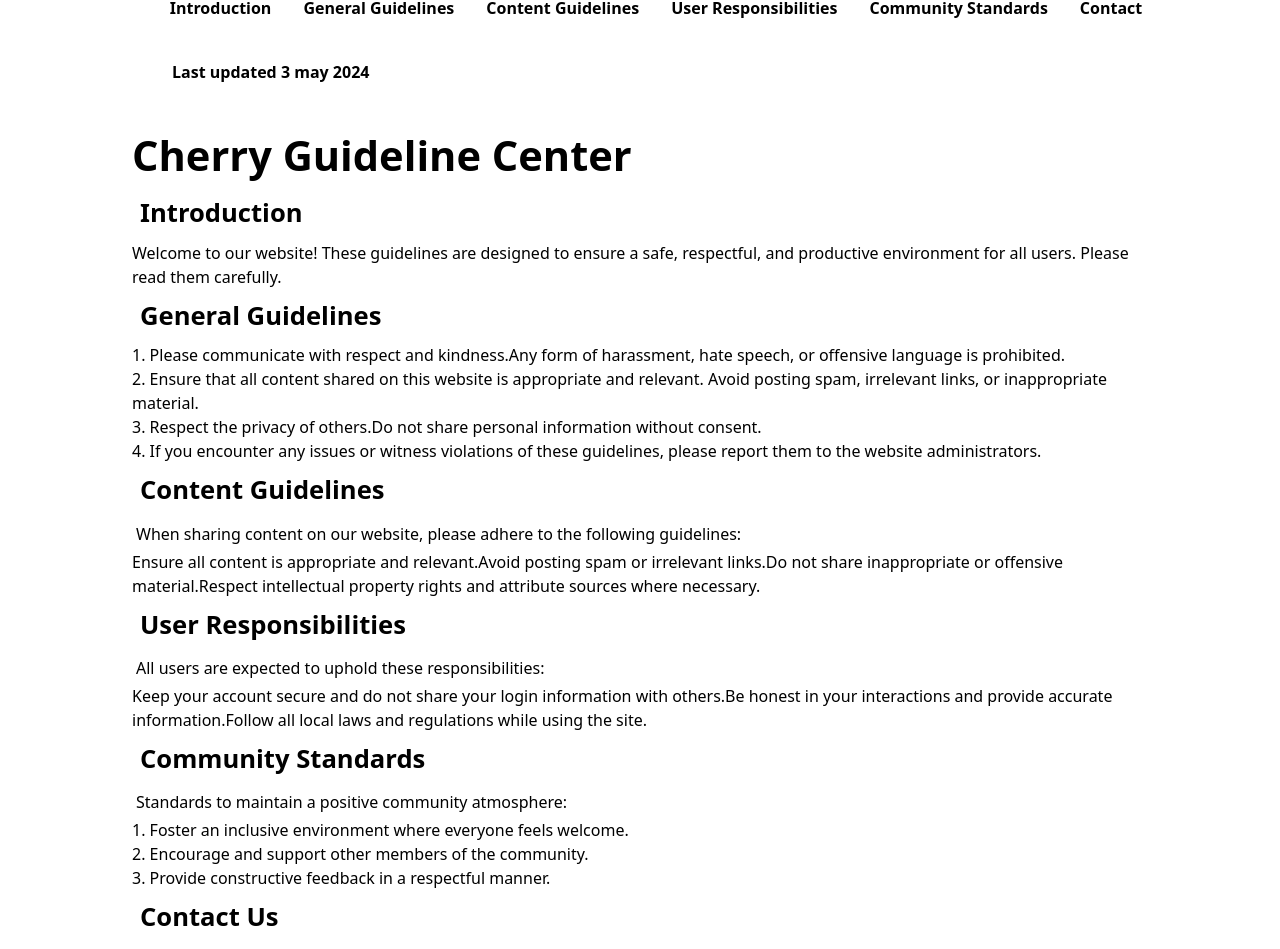
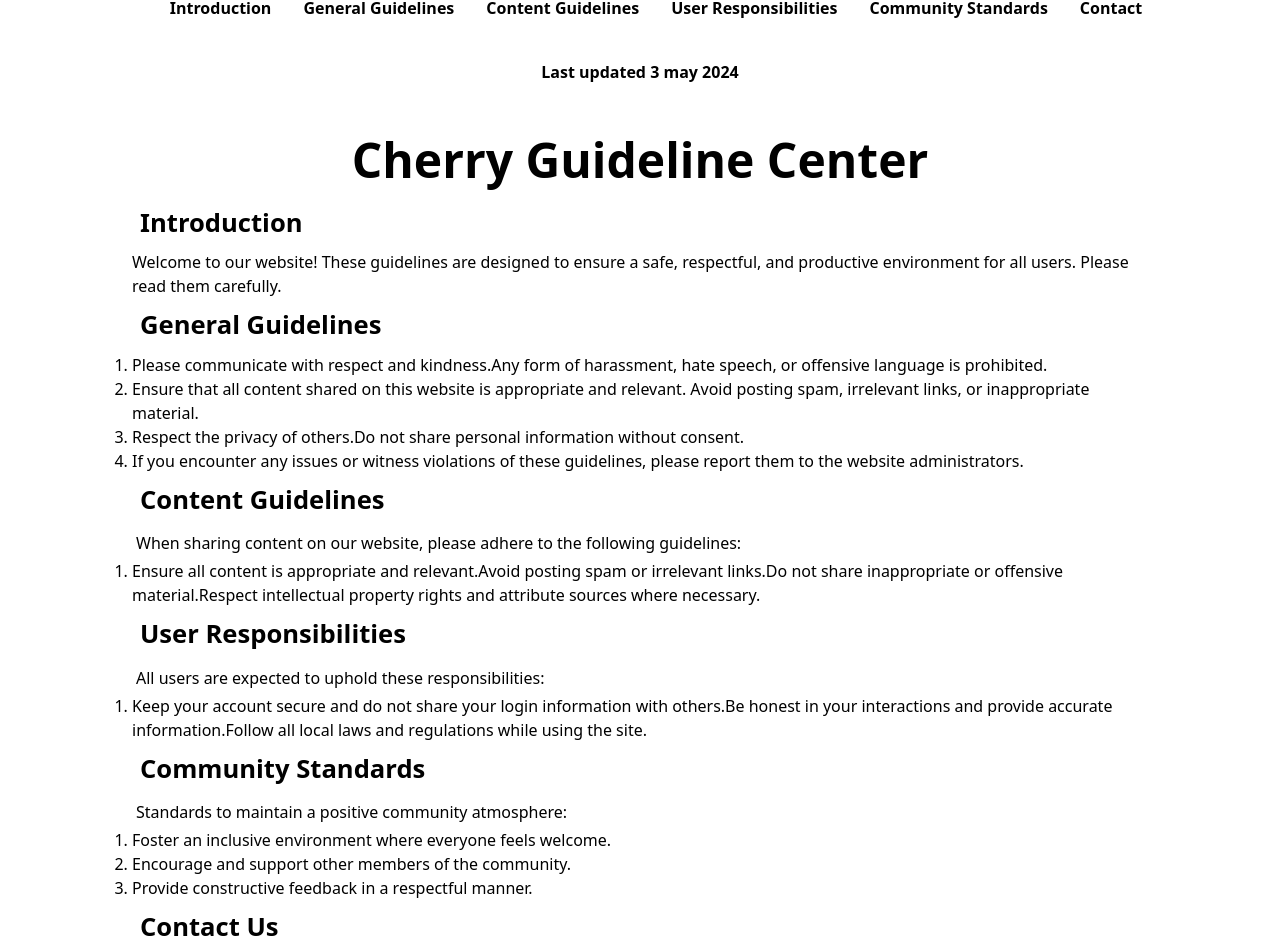
Before and after one commit to mphatsoadamson/Cherry, a React (Create React App) app: page /GuideLine in a window 1280 px wide. Shown: the part 99-1048 px from the top of the page. Built offline with nearby package versions, Linux system fonts and the light colour scheme.

Commit message:
update guideline

```diff
--- a/src/pages/Guidelines/Guidelines.jsx
+++ b/src/pages/Guidelines/Guidelines.jsx
@@ -14,44 +14,53 @@ export default function Guidelines(){
                 <li><a href="#contact">Contact</a></li>
             </ul>
         </nav>
-                <p className="p-10 font-semibold">Last updated 3 may 2024</p>
-                <h1 className="color: rgb(185 28 28); font-bold text-[2.6rem] P-3"> Cherry Guideline Center</h1>
+                <p className="p-10 font-semibold text-center">Last updated 3 may 2024</p>
+                <h1 className="color: rgb(185 28 28); font-bold text-[3rem] P-3 text-center"> Cherry Guideline Center</h1>
 
         <section id="introduction">
-            <h2 className="font-semibold text-[1.6rem] text-align:center; p-2">Introduction</h2>
+            <h2 className="font-semibold text-[1.6rem] text-left p-2">Introduction</h2>
             <p>Welcome to our website! These guidelines are designed to ensure a safe, respectful, and productive environment for all users. Please read them carefully.</p>
         </section>
 
         <section id="general-guidelines">
-            <h2 className="font-semibold text-[1.6rem] text-align:center; p-2">General Guidelines</h2>
-            <p>1. Please communicate with respect and kindness.Any form of harassment, hate speech, or offensive language is prohibited.</p>
-            <p>2. Ensure that all content shared on this website is appropriate and relevant. Avoid posting spam, irrelevant links, or inappropriate material.</p>
-            <p>3. Respect the privacy of others.Do not share personal information without consent.</p>
-            <p>4. If you encounter any issues or witness violations of these guidelines, please report them to the website administrators.</p>
+            <h2 className="font-semibold text-[1.6rem] text-left p-2">General Guidelines</h2>
+            <ol className="list-decimal">
+                <li>Please communicate with respect and kindness.Any form of harassment, hate speech, or offensive language is prohibited.</li>
+                <li>Ensure that all content shared on this website is appropriate and relevant. Avoid posting spam, irrelevant links, or inappropriate material.</li>
+                <li>Respect the privacy of others.Do not share personal information without consent.</li>
+                <li>If you encounter any issues or witness violations of these guidelines, please report them to the website administrators.</li>
+            </ol>
         </section>
 
         <section id="content-guidelines">
-            <h2 className="font-semibold text-[1.6rem] text-align:center; p-2">Content Guidelines</h2>
+            <h2 className="font-semibold text-[1.6rem] text-left p-2">Content Guidelines</h2>
             <p className="p-1 font-medium">When sharing content on our website, please adhere to the following guidelines:</p>
-                <p>Ensure all content is appropriate and relevant.Avoid posting spam or irrelevant links.Do not share inappropriate or offensive material.Respect intellectual property rights and attribute sources where necessary.</p>
-            </section>
+            <ol className="list-decimal">
+                <li>Ensure all content is appropriate and relevant.Avoid posting spam or irrelevant links.Do not share inappropriate or offensive material.Respect intellectual property rights and attribute sources where necessary.</li>
+            </ol>
+                </section>
 
         <section id="user-responsibilities">
-            <h2 className="font-semibold text-[1.6rem] text-align:center; p-2">User Responsibilities</h2>
+            <h2 className="font-semibold text-[1.6rem] text-left p-2">User Responsibilities</h2>
             <p className="p-1 font-medium">All users are expected to uphold these responsibilities:</p>
-                <p>Keep your account secure and do not share your login information with others.Be honest in your interactions and provide accurate information.Follow all local laws and regulations while using the site.</p>
+            <ol className="list-decimal">
+                <li>Keep your account secure and do not share your login information with others.Be honest in your interactions and provide accurate information.Follow all local laws and regulations while using the site.</li>
+            </ol>
         </section>
 
         <section id="community-standards">
-            <h2 className="font-semibold text-[1.6rem] text-align:center; p-2">Community Standards</h2>
+            <h2 className="font-semibold text-[1.6rem] text-left p-2">Community Standards</h2>
             <p className="p-1 font-medium">Standards to maintain a positive community atmosphere:</p>
-            <p>1. Foster an inclusive environment where everyone feels welcome.</p>
-            <p>2. Encourage and support other members of the community.</p>
-            <p>3. Provide constructive feedback in a respectful manner.</p>
+            <ol className="list-decimal">
+                <li>Foster an inclusive environment where everyone feels welcome.</li>
+                <li>Encourage and support other members of the community.</li>
+                <li>Provide constructive feedback in a respectful manner.</li>
+            </ol>
+
         </section>
 
         <section id="contact">
-            <h2 className="font-semibold text-[1.6rem] text-align:center; p-2">Contact Us</h2>
+            <h2 className="font-semibold text-[1.6rem] text-left p-2">Contact Us</h2>
             <p>If you have any questions or need to report an issue, please contact us:</p>
             <ul>
                 <li>Email: help@cherry.com</li>
```
